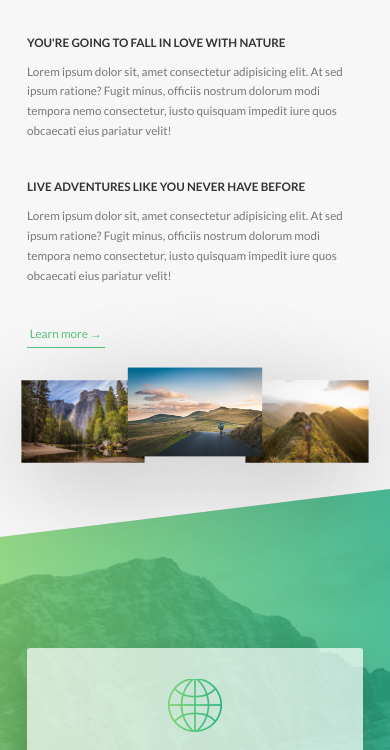
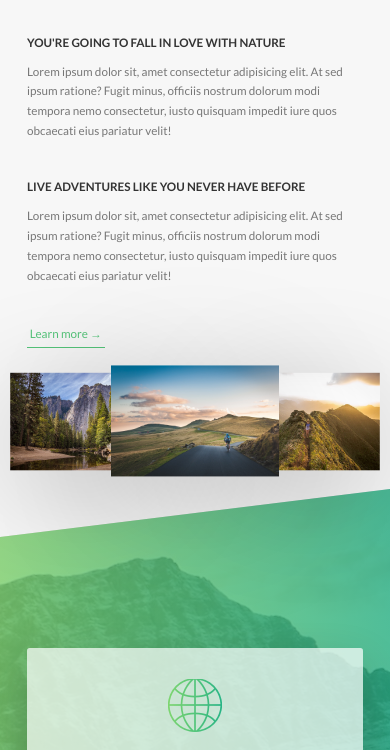
Before and after one commit to Aman50/natours-project, a website: page index.html in a window 390 px wide. Shown: the part 874-1624 px from the top of the page. Drawn offline with Linux system fonts and the light colour scheme.

Commit message:
Added responsiveness to other components

```diff
--- a/scss/abstracts/_variables.scss
+++ b/scss/abstracts/_variables.scss
@@ -23,7 +23,7 @@ $color-tertiary-dark: #5643fa;
 $default-font-size: 1.3rem;
 
 $row-width: 104rem;
-$row-width-small: 55rem;
+$row-width-small: 65rem;
 $gutter-horizontal: 6rem;
 $gutter-horizontal-small: 3rem;
 $gutter-vertical: 8rem;
--- a/scss/components/_card.scss
+++ b/scss/components/_card.scss
@@ -148,7 +148,7 @@
   &__cta {
     @include posAbsCenter;
 
-    width: 100%;
+    width: 80%;
     text-align: center;
   }
 
@@ -167,4 +167,68 @@
     font-weight: 100;
   }
 
+  @include respond($tab-portrait) {
+    position: relative;
+    height: auto;
+    box-shadow: 0 2rem 5rem rgba(0, 0, 0, 0.15);
+    background-color: $color-white;
+    border-radius: 0.3rem;
+    overflow: hidden;
+
+    &__side {
+      position: relative;
+      top: 0;
+      left: 0;
+      border-radius: 0;
+      box-shadow: none;
+
+      &--back {
+        transform: rotateY(0deg);
+        -webkit-clip-path: polygon(0 15%, 100% 0, 100% 100%, 0 100%);
+        clip-path: polygon(0 15%, 100% 0, 100% 100%, 0 100%);
+      }
+    }
+
+    &:hover &__side--front {
+      transform: rotateY(0deg);
+    }
+
+    &:hover &__side--back {
+      transform: rotateY(0deg);
+    }
+
+    &__picture {
+      height: 27rem;
+    }
+
+    &__details {
+      padding: .5rem;
+    }
+
+    &__cta {
+      position: relative;
+      top: 0;
+      left: 0;
+      transform: translate(0, 0);
+      padding: 3rem 2rem 2rem 2rem;
+      margin: 0 auto;
+    }
+
+    &__price-box {
+      color: $color-white;
+      margin-bottom: 2rem;
+    }
+
+    &__price-only {
+      font-size: 1.2rem;
+      text-transform: uppercase;
+    }
+
+    &__price-value {
+      font-size: 2.5rem;
+      font-weight: 100;
+    }
+
+  }
+
 }
--- a/scss/components/_composition.scss
+++ b/scss/components/_composition.scss
@@ -13,7 +13,7 @@
             float: left;
             width: 33.333%;
             top: 0;
-        box-shadow: 0 2rem 10rem rgba($color-black, 0.2);
+            box-shadow: 0 2rem 10rem rgba($color-black, 0.2);
         }
 
 
@@ -21,8 +21,8 @@
             left: 0;
 
             @include respond($tab-portrait) {
-                top: 0rem;
-                transform: scale(1.1);
+                top: 0;
+                transform: scale(1.3);
             }
         }
 
@@ -31,8 +31,8 @@
             right: 0;
 
             @include respond($tab-portrait) {
-                top: -1rem;
-                transform: scale(1.2);
+                top: 0;
+                transform: scale(1.5);
                 z-index: 3;
             }
         }
@@ -42,9 +42,9 @@
             left: 20%;
 
             @include respond($tab-portrait) {
-                top: 0rem;
+                top: 0;
                 left: 0;
-                transform: scale(1.1);
+                transform: scale(1.3);
             }
         }
 
@@ -59,5 +59,9 @@
 
     &:hover &__image:not(:hover) {
         transform: scale(0.9);
+
+        @include respond($tab-portrait) {
+            transform: scale(1.3);
+        }
     }
 }
--- a/scss/components/_form.scss
+++ b/scss/components/_form.scss
@@ -2,6 +2,10 @@
 
     &__field:not(:last-child) {
         margin-bottom: 3rem;
+
+        @include respond($tab-portrait) {
+            margin-bottom: 2.5rem;
+        }
     }
 
     &__input {
@@ -16,6 +20,11 @@
         border-bottom: .3rem solid transparent;
         display: block;
         transition: all .5s;
+
+        @include respond($tab-portrait) {
+            width: 90%;
+            padding: 1rem 1.5rem;
+        }
 
         &::placeholder {
             color: $color-dark-gray-2;
@@ -39,17 +48,36 @@
         margin-left: 2rem;
         display: block;
         transition: all .5s;
+
+        @include respond($tab-portrait) {
+            width: 90%;
+            margin-left: 1.5rem;
+        }
     }
 
     &__input:placeholder-shown + &__label {
         opacity: 0;
         visibility: hidden;
         transform: translateY(-2.5rem);
+
+        @include respond($tab-portrait) {
+            transform: translateY(-1.5rem);
+        }
     }
 
     &__radio-group {
         width: 49%;
         display: inline-block;
+
+        @include respond($tab-portrait) {
+            width: 100%;
+        }
+    }
+
+    &__radio-group:not(:last-child) {
+        @include respond($tab-portrait) {
+            margin-bottom: 2.5rem;
+        }
     }
 
     &__radio-input {
--- a/scss/components/_modal.scss
+++ b/scss/components/_modal.scss
@@ -23,10 +23,19 @@
         opacity: 0;
         transform: translate(-50%, -50%) scale(.4);
         transition: all .6s cubic-bezier(.79, .3, .58, 1.3) .1s;
+
+        @include respond($tab-portrait) {
+            width: 85%;
+        }
+
     }
 
     &__left {
         flex: 1;
+
+        @include respond($phone) {
+            display: none;
+        }
     }
 
     &__right {
@@ -36,6 +45,13 @@
         justify-content: center;
         align-items: flex-start;
         padding: 3rem 4rem;
+
+        @include respond($phone) {
+            padding: 2.5rem;
+
+        }
+
+
     }
 
     &__close {
@@ -49,6 +65,12 @@
             font-size: 3rem;
             text-decoration: none;
             line-height: 1;
+
+            @include respond($phone) {
+                top: 1%;
+                right: 3%;
+                font-size: 2.5rem;
+            }
         }
 
         &:hover,
@@ -65,6 +87,12 @@
         height: 50%;
         object-fit: cover;
         box-shadow: 1rem 0 3rem rgba($color-black, .3);
+
+        @include respond($phone) {
+            display: inline-block;
+            width: 49%;
+            height: auto;
+        }
     }
 
     &__content {
@@ -73,6 +101,10 @@
         column-gap: 4rem;
         font-size: 1.1rem;
         column-rule: .1rem solid $color-light-gray-2;
+
+        @include respond($phone) {
+            column-gap: 2rem;
+        }
     }
 
     &:target {
--- a/scss/components/_story.scss
+++ b/scss/components/_story.scss
@@ -7,6 +7,11 @@
     margin: 0 auto;
     box-shadow: 0 3rem 6rem rgba(0, 0, 0, .15);
     transform: skewX(-10deg);
+
+    @include respond($tab-portrait) {
+        width: 100%;
+        padding: 2rem 3.5rem
+    }
 
     & > * {
         transform: skewX(10deg);
--- a/scss/pages/_home.scss
+++ b/scss/pages/_home.scss
@@ -35,13 +35,17 @@
   background-color: $color-light-gray-1;
 
   @include respond($tab-portrait) {
-    padding: 15rem 0 10rem 0;
+    padding: 15rem 0 5rem 0;
   }
 }
 
 .section-stories {
   padding: 5rem 0 20rem 0;
   position: relative;
+
+  @include respond($tab-portrait) {
+    padding: 3rem 0 5rem 0;
+  }
 
   &__video {
     position: absolute;
@@ -60,7 +64,7 @@
   background-image: linear-gradient(to bottom right, $color-primary-light, $color-primary-dark);
 
   @include respond($tab-portrait) {
-    padding: 10rem 0;
+    padding: 5rem 0;
   }
 }
 
@@ -70,7 +74,21 @@
   background-size: cover;
   border-radius: .3rem;
 
+  @include respond($tab-landscape) {
+    margin: 0 5rem;
+  }
+
+  @include respond($tab-portrait) {
+    padding: 3rem;
+    margin: 0;
+    background-image: linear-gradient(105deg, rgba($color-white, .9) 0%, rgba($color-white, .9) 100%, transparent 100%), url('../img/nat-10.jpg');
+  }
+
   &__form {
     width: 50%;
+
+    @include respond($tab-portrait) {
+      width: 100%;
+  }
   }
 }
```
Also changed, not shown: styles/styles.css, 1 other file.
